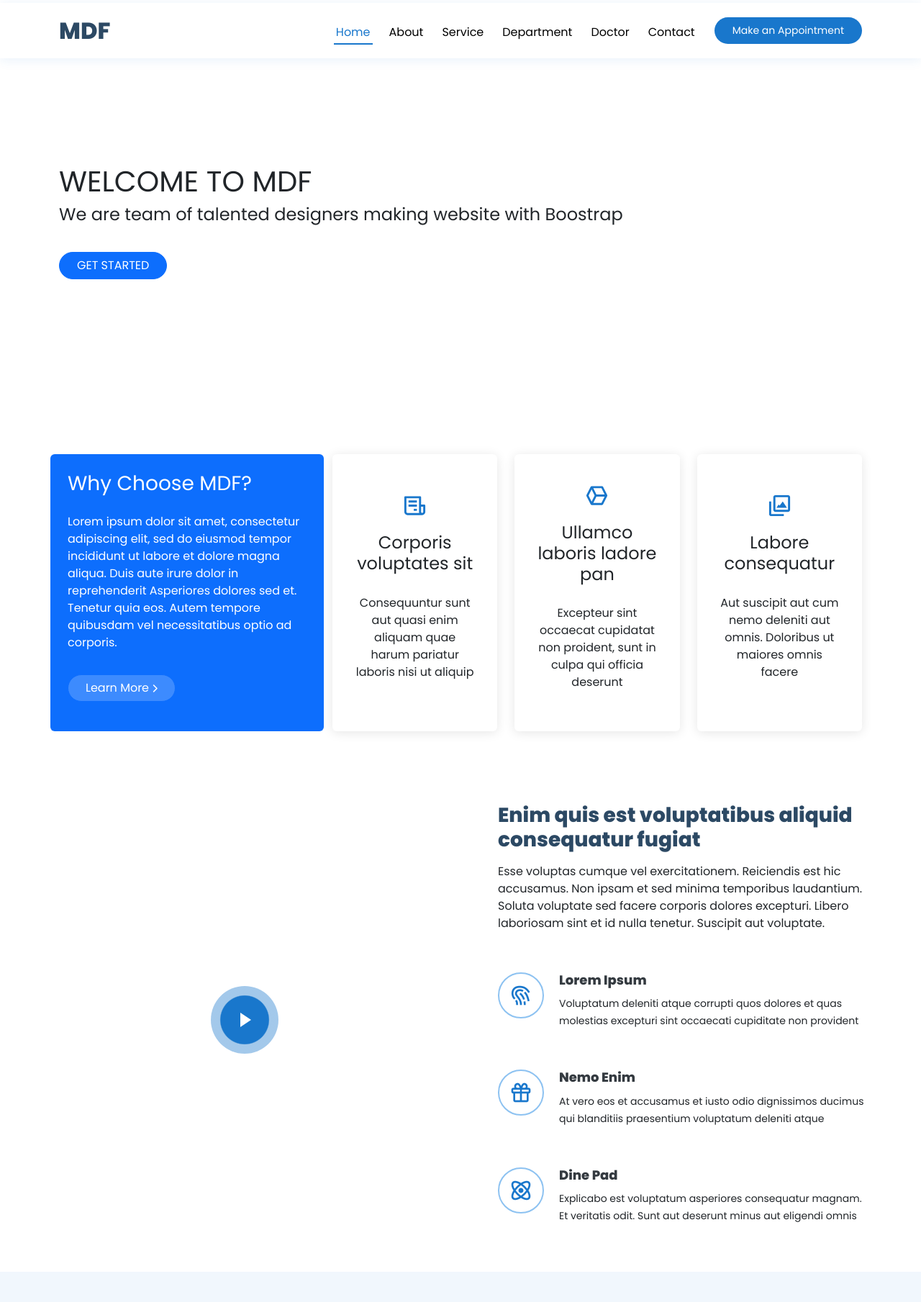
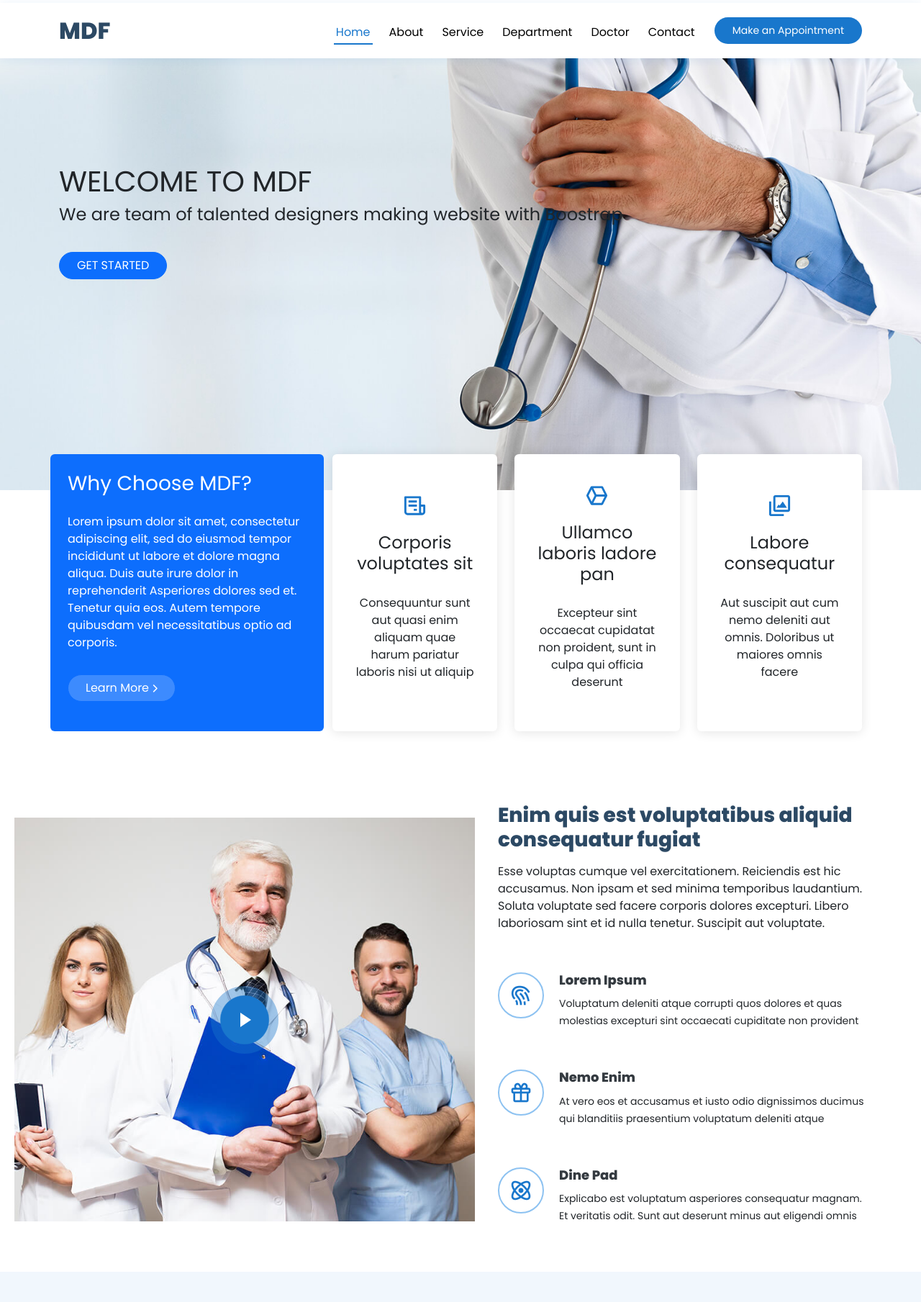
Before and after one commit to TheTevea/hospital-project-g4, a plain HTML site: page index.html in a window 1280 px wide. Shown: the part 39-1848 px from the top of the page at 72% size. Drawn offline with nearby package versions, Linux system fonts and the light colour scheme; the site is published under a folder, as on GitHub Pages, so addresses that start at the root find nothing.

Commit message:
modify css

```diff
--- a/assets/css/style.css
+++ b/assets/css/style.css
@@ -211,7 +211,7 @@ div svg {
 /* hero section */
 
 .hero {
-    background: url("/assets/images/banner/hero-bg.jpg") top center;
+    background: url("../images/banner/hero-bg.jpg") top center;
     z-index: 0;
     width: 100%;
     height: 90vh;
@@ -376,7 +376,7 @@ a {
 }
 
 .about .video-box {
-  background: url("/assets/images/about/about.jpg") center center no-repeat;
+  background: url("../images/about/about.jpg") center center no-repeat;
   background-size: cover;
   min-height: 500px;
 }
```
